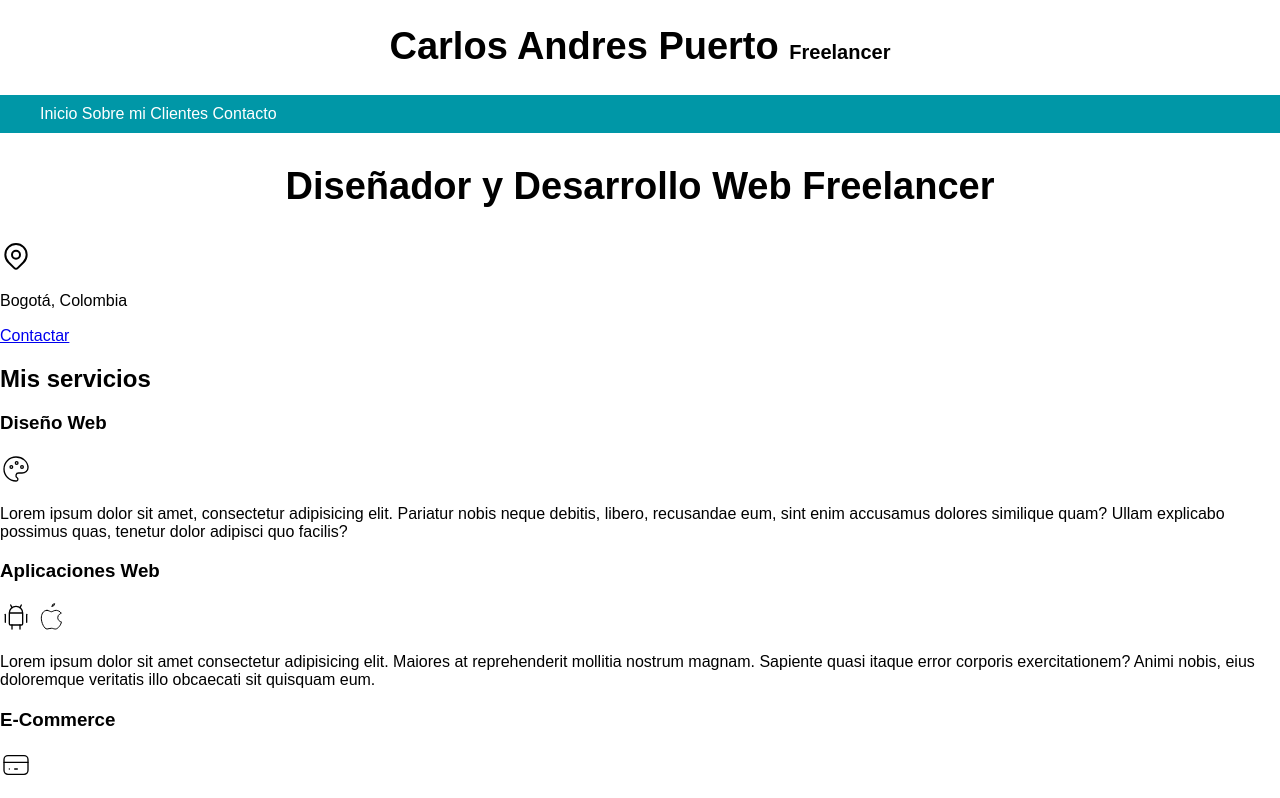
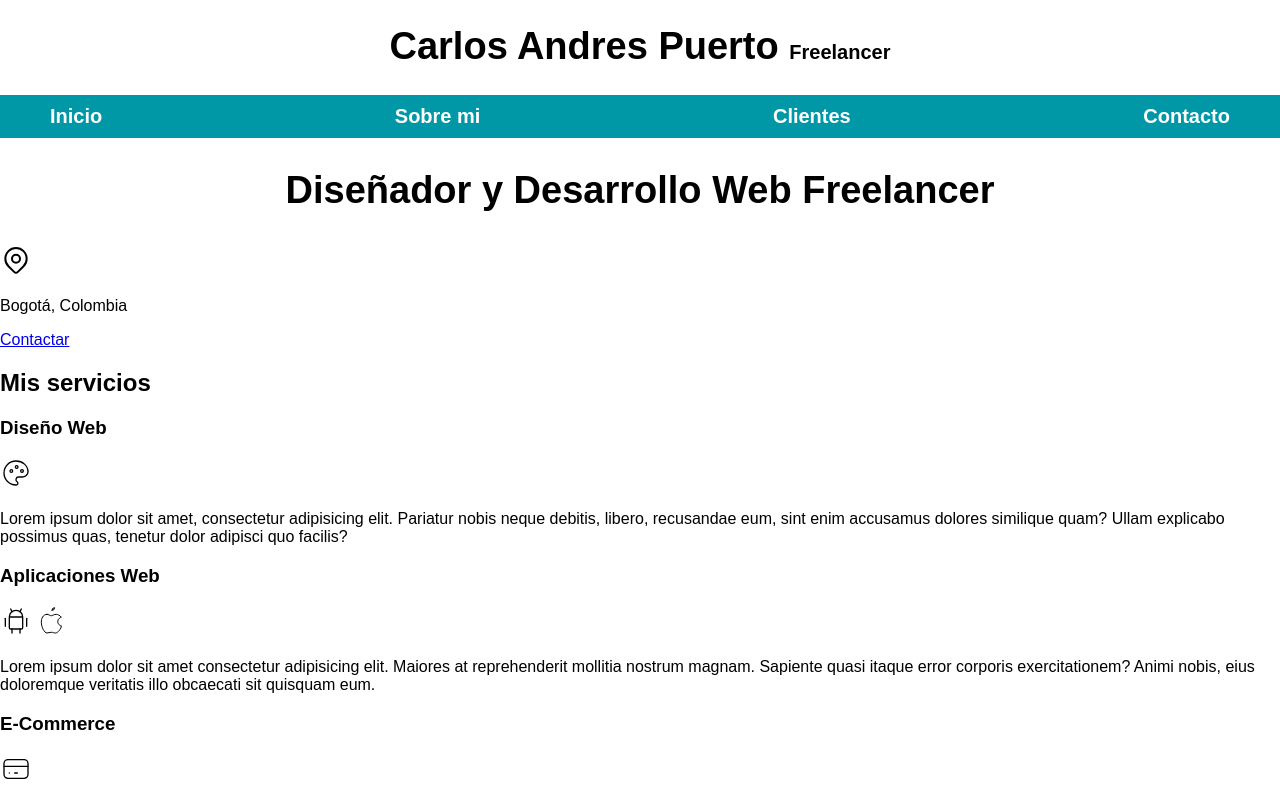
Before and after one commit to Carlos-Puerto/freelancer_inicio, a plain HTML site: page index.html in a window 1280 px wide. Shown: the top 798 px of the page. Drawn offline with Linux system fonts and the light colour scheme; files that its build step writes are made by us from their sources.

Commit message:
Configuración del responsive

```diff
--- a/css/index.css
+++ b/css/index.css
@@ -26,7 +26,7 @@ body {
 }
 
 .contenedor {
-    width: 120rem;
+    max-width: 120rem;
     margin: 0 auto;
 }
 
@@ -35,10 +35,28 @@ body {
 }
 
 .navegacion-principal {
-    padding: 1rem;
+    display: flex;
+    flex-direction: column;
+}
+
+@media (min-width: 780px) {
+    .navegacion-principal {
+        flex-direction: row;
+        justify-content: space-between;
+    }
 }
 
 .navegacion-principal a {
+    display: block;
+    text-align: center;
+    padding: 1rem;
     color: var(--blanco);
     text-decoration: none;
+    font-size: 2rem;
+    font-weight: 700;
 }
+
+.navegacion-principal a:hover{
+    background-color: var(--primario);
+    color: var(--oscuro);
+}
--- a/index.html
+++ b/index.html
@@ -4,10 +4,10 @@
     <meta charset="UTF-8">
     <meta name="viewport" content="width=device-width, initial-scale=1.0">
     <title>Diseñador Freelancer</title>
-    <link rel="stylesheet" href="estilos/normalize.css">
+    <link rel="stylesheet" href="css/normalize.css">
     <link rel="preconnect" href="https://fonts.googleapis.com">
-    <link rel="preload" href="estilos/index.css" as="style">
-    <link href="estilos/index.css" rel="stylesheet">
+    <link rel="preload" href="css/index.css" as="style">
+    <link href="css/index.css" rel="stylesheet">
 </head>
 <body>
     <header>
```
